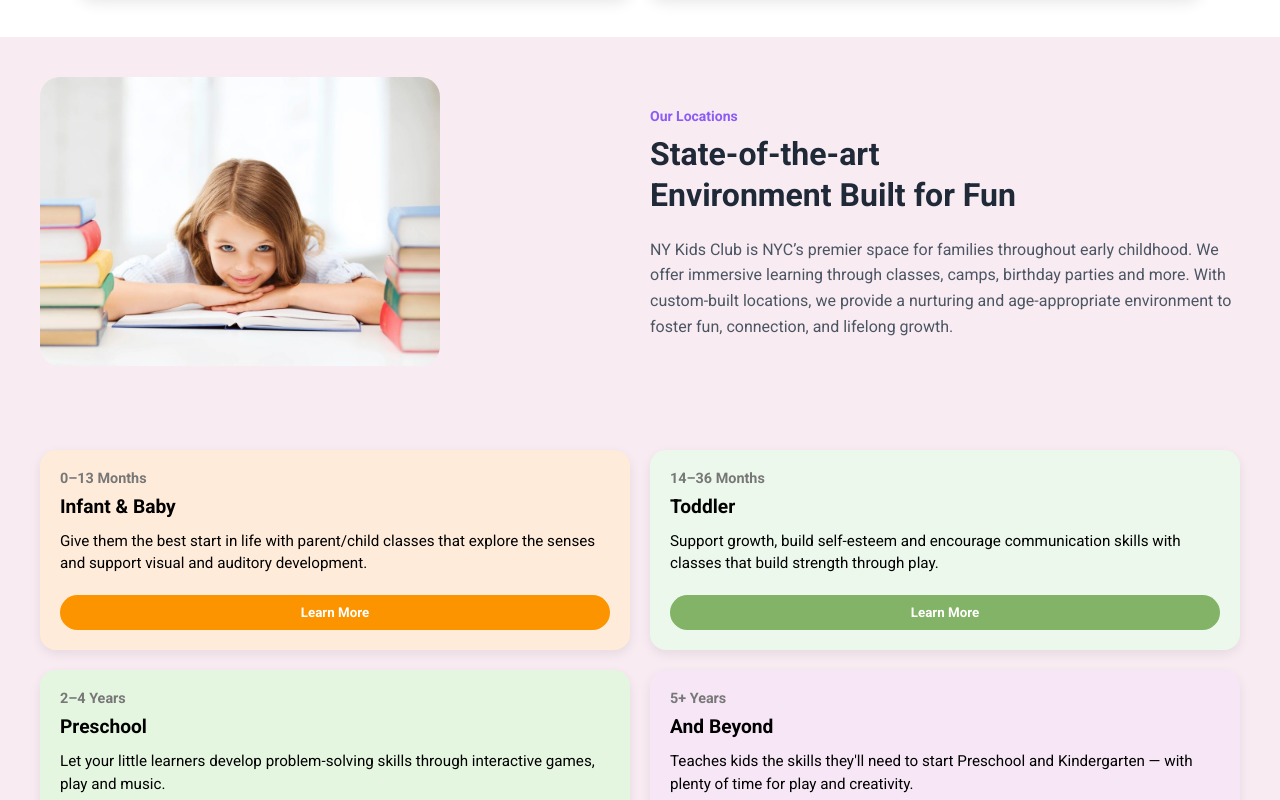
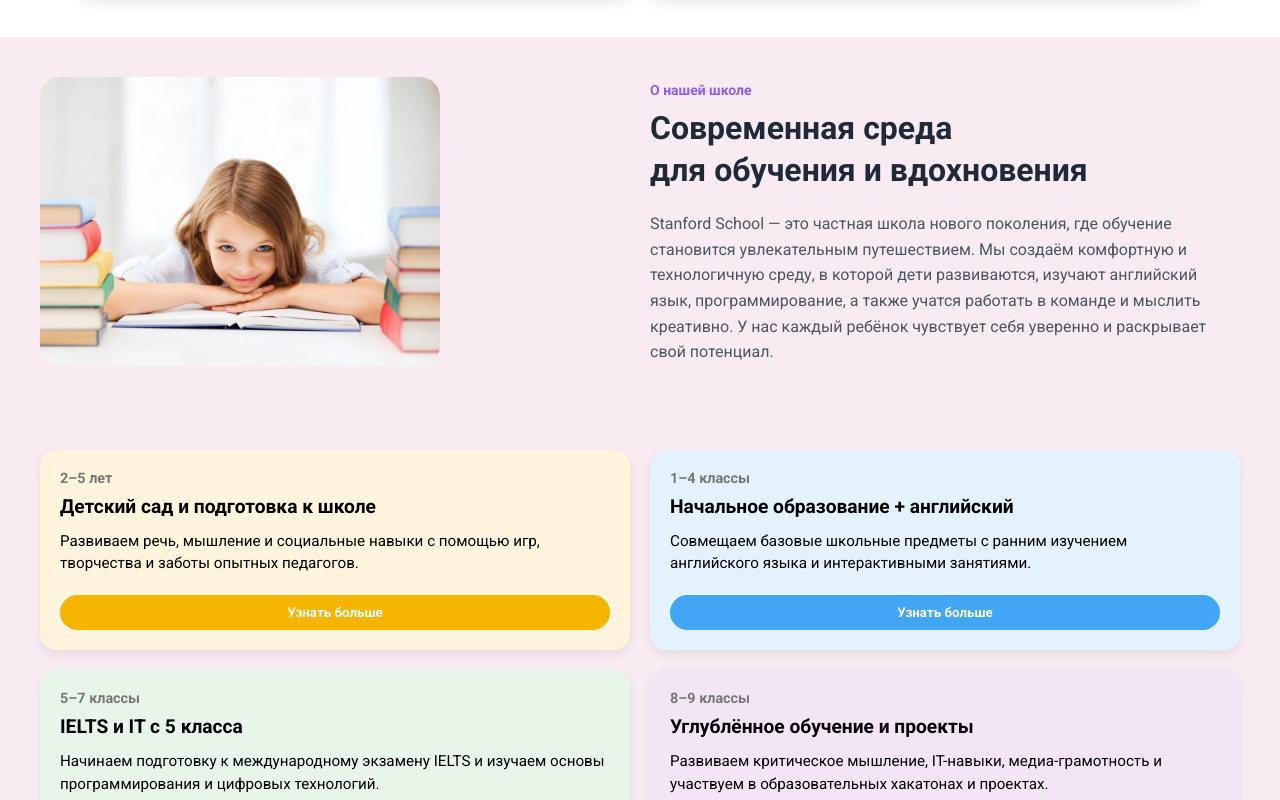
Before and after one commit to FarhodNomonov/stanford-school, a React (Vite) app: page / in a window 1280 px wide. Shown: the part 1580-2380 px from the top of the page. Built offline with nearby package versions, Linux system fonts and the light colour scheme.

Commit message:
Fixed many problems with UX

```diff
--- a/package.json
+++ b/package.json
@@ -15,7 +15,9 @@
     "framer-motion": "^12.6.3",
     "react": "^18.3.1",
     "react-dom": "^18.3.1",
+    "react-router-dom": "^7.6.3",
     "react-slick": "^0.30.3",
+    "react-toastify": "^11.0.5",
     "slick-carousel": "^1.8.1"
   },
   "devDependencies": {
--- a/src/App.jsx
+++ b/src/App.jsx
@@ -10,6 +10,7 @@ import ServicesSection2 from "./components/ServicesSection/ServicesSection2";
 import TeachersSection from "./components/teachers/TeachersSection";
 import Footer from "./components/footer/Footer";
 import ContactSection from "./components/contactUs/ContactSection";
+// import MoreInfo from "./components/more-info/moreInfo";
 
 function App() {
   return (
@@ -26,6 +27,7 @@ function App() {
         <Header />
         <Main />
         <About />
+        {/* <MoreInfo /> */}
         <Programs />
         <ServicesSection />
         <ServicesSection2 />
--- a/src/components/ServicesSection/ServicesSection2.jsx
+++ b/src/components/ServicesSection/ServicesSection2.jsx
@@ -3,36 +3,36 @@ import "./serviceSections.css";
 
 const services = [
   {
-    age: "0–13 Months",
-    title: "Infant & Baby",
+    age: "2–5 лет",
+    title: "Детский сад и подготовка к школе",
     description:
-      "Give them the best start in life with parent/child classes that explore the senses and support visual and auditory development.",
-    color: "#FFEBD9",
-    buttonColor: "#FC9400",
+      "Развиваем речь, мышление и социальные навыки с помощью игр, творчества и заботы опытных педагогов.",
+    color: "#FFF4DC",
+    buttonColor: "#F4B400",
   },
   {
-    age: "14–36 Months",
-    title: "Toddler",
+    age: "1–4 классы",
+    title: "Начальное образование + английский",
     description:
-      "Support growth, build self-esteem and encourage communication skills with classes that build strength through play.",
-    color: "#ECF8EC",
-    buttonColor: "#82B366",
+      "Совмещаем базовые школьные предметы с ранним изучением английского языка и интерактивными занятиями.",
+    color: "#E3F2FD",
+    buttonColor: "#42A5F5",
   },
   {
-    age: "2–4 Years",
-    title: "Preschool",
+    age: "5–7 классы",
+    title: "IELTS и IT с 5 класса",
     description:
-      "Let your little learners develop problem-solving skills through interactive games, play and music.",
-    color: "#E5F6E0",
-    buttonColor: "#49B649",
+      "Начинаем подготовку к международному экзамену IELTS и изучаем основы программирования и цифровых технологий.",
+    color: "#E8F5E9",
+    buttonColor: "#66BB6A",
   },
   {
-    age: "5+ Years",
-    title: "And Beyond",
+    age: "8–9 классы",
+    title: "Углублённое обучение и проекты",
     description:
-      "Teaches kids the skills they'll need to start Preschool and Kindergarten — with plenty of time for play and creativity.",
-    color: "#F6E6F6",
-    buttonColor: "#A259C5",
+      "Развиваем критическое мышление, IT-навыки, медиа-грамотность и участвуем в образовательных хакатонах и проектах.",
+    color: "#F3E5F5",
+    buttonColor: "#AB47BC",
   },
 ];
 
@@ -51,8 +51,14 @@ export default function ServicesSection() {
           <button
             className="learn-more"
             style={{ backgroundColor: item.buttonColor }}
+            onClick={() => {
+              const section = document.getElementById("contact");
+              if (section) {
+                section.scrollIntoView({ behavior: "smooth" });
+              }
+            }}
           >
-            Learn More
+            Узнать больше
           </button>
         </div>
       ))}
--- a/src/components/about/About.jsx
+++ b/src/components/about/About.jsx
@@ -13,12 +13,12 @@ const About = () => {
           эффективным. Наши ученики изучают программирование, робототехнику и
           современные технологии.
         </p>
-        <button className="about-btn">Подробнее</button>
       </div>
       <div className="about-image">
         <img src={myImage} alt="Наша школа" />
       </div>
     </section>
+
   );
 };
 
--- a/src/components/contactUs/ContactSection.jsx
+++ b/src/components/contactUs/ContactSection.jsx
@@ -1,5 +1,7 @@
 // ContactSection.jsx
-import React, { useState } from "react";
+import { useState } from "react";
+import { ToastContainer, toast } from "react-toastify";
+import "react-toastify/dist/ReactToastify.css";
 import "./contact.css";
 
 export default function ContactSection() {
@@ -30,29 +32,30 @@ export default function ContactSection() {
       const data = await response.json();
 
       if (data.ok) {
-        alert("Сообщение отправлено!");
+        toast.success("Сообщение отправлено!");
         setForm({ name: "", email: "", message: "" });
       } else {
-        alert("Ошибка при отправке. Попробуйте позже.");
+        toast.error("❌ Ошибка при отправке. Попробуйте позже.");
       }
     } catch (error) {
-      alert("Ошибка сети. Проверьте подключение.");
+      toast.error("📡 Ошибка сети. Проверьте подключение.");
     }
   };
 
   return (
+  <>
   <section className="contact-section" id="contact">
     <div className="form-container">
-        <h2>Contact Us</h2>
+      <h2>Свяжитесь с нами</h2>
       <p>
-          Lorem ipsum dolor sit amet, consectetur adipiscing elit, sed do
-          eiusmod tempor incididunt ut labore.
+        Остались вопросы? Хотите записать ребёнка или узнать подробнее о наших программах?
+        Оставьте заявку — мы свяжемся с вами в ближайшее время!
       </p>
       <form onSubmit={handleSubmit}>
         <input
           type="text"
           name="name"
-            placeholder="Your Name"
+          placeholder="Ваше имя"
           value={form.name}
           onChange={handleChange}
           required
@@ -60,21 +63,26 @@ export default function ContactSection() {
         <input
           type="email"
           name="email"
-            placeholder="Your Mail"
+          placeholder="Ваш email"
           value={form.email}
           onChange={handleChange}
           required
         />
         <textarea
           name="message"
-            placeholder="Your Message"
+          placeholder="Ваше сообщение"
           value={form.message}
           onChange={handleChange}
           required
         />
-          <button type="submit">SUBMIT ➤</button>
+        <button type="submit">Отправить ➤</button>
       </form>
     </div>
   </section>
+
+  {/* Контейнер для тостов */}
+  <ToastContainer position="top-center" autoClose={3000} />
+</>
+
   );
 }
--- a/src/components/main/Main.jsx
+++ b/src/components/main/Main.jsx
@@ -5,13 +5,17 @@ import "./main.css";
 const slides = [
   {
     id: 1,
-    text: "Welcome to your new neighborhood buy & sell",
+    text: "Добро пожаловать в частную школу Stanford — учимся с удовольствием!",
     img: "slide1.webp",
   },
-  { id: 2, text: "Find great deals on items near you", img: "slide2.webp" },
+  {
+    id: 2,
+    text: "Программирование, робототехника и творчество — с начальных классов",
+    img: "slide2.webp",
+  },
   {
     id: 3,
-    text: "Join a trusted community of buyers and sellers",
+    text: "Современное образование, забота о каждом ребёнке и опытные педагоги",
     img: "slide3.webp",
   },
 ];
--- a/src/components/services/ServicesSection.jsx
+++ b/src/components/services/ServicesSection.jsx
@@ -1,25 +1,26 @@
 import React from "react";
-import kidImg from "../../assets/images/coding.jpeg"; // замени на путь к своему изображению
+import kidImg from "../../assets/images/coding.jpeg"; // путь к твоему изображению
 import "./services.css";
 
 const ServicesSection = () => {
   return (
     <section className="services-section">
       <div className="services-image">
-        <img src={kidImg} alt="Happy child" />
+        <img src={kidImg} alt="Ребёнок на занятии" />
       </div>
       <div className="services-text">
-        <h4>Our Locations</h4>
+        <h4>О нашей школе</h4>
         <h2>
-          State-of-the-art <br />
-          Environment Built for Fun
+          Современная среда <br />
+          для обучения и вдохновения
         </h2>
         <p>
-          NY Kids Club is NYC’s premier space for families throughout early
-          childhood. We offer immersive learning through classes, camps,
-          birthday parties and more. With custom-built locations, we provide a
-          nurturing and age-appropriate environment to foster fun, connection,
-          and lifelong growth.
+          Stanford School — это частная школа нового поколения, где обучение
+          становится увлекательным путешествием. Мы создаём комфортную и
+          технологичную среду, в которой дети развиваются, изучают английский
+          язык, программирование, а также учатся работать в команде и мыслить
+          креативно. У нас каждый ребёнок чувствует себя уверенно и
+          раскрывает свой потенциал.
         </p>
       </div>
     </section>
```
Also changed, not shown: src/components/more-info/moreInfo.css (added, +19 -0 lines), src/components/more-info/moreInfo.jsx (added, +26 -0 lines), 1 other file (tests, documents, lock files or other folders). Lines whose indentation alone changed are shown as unchanged.
